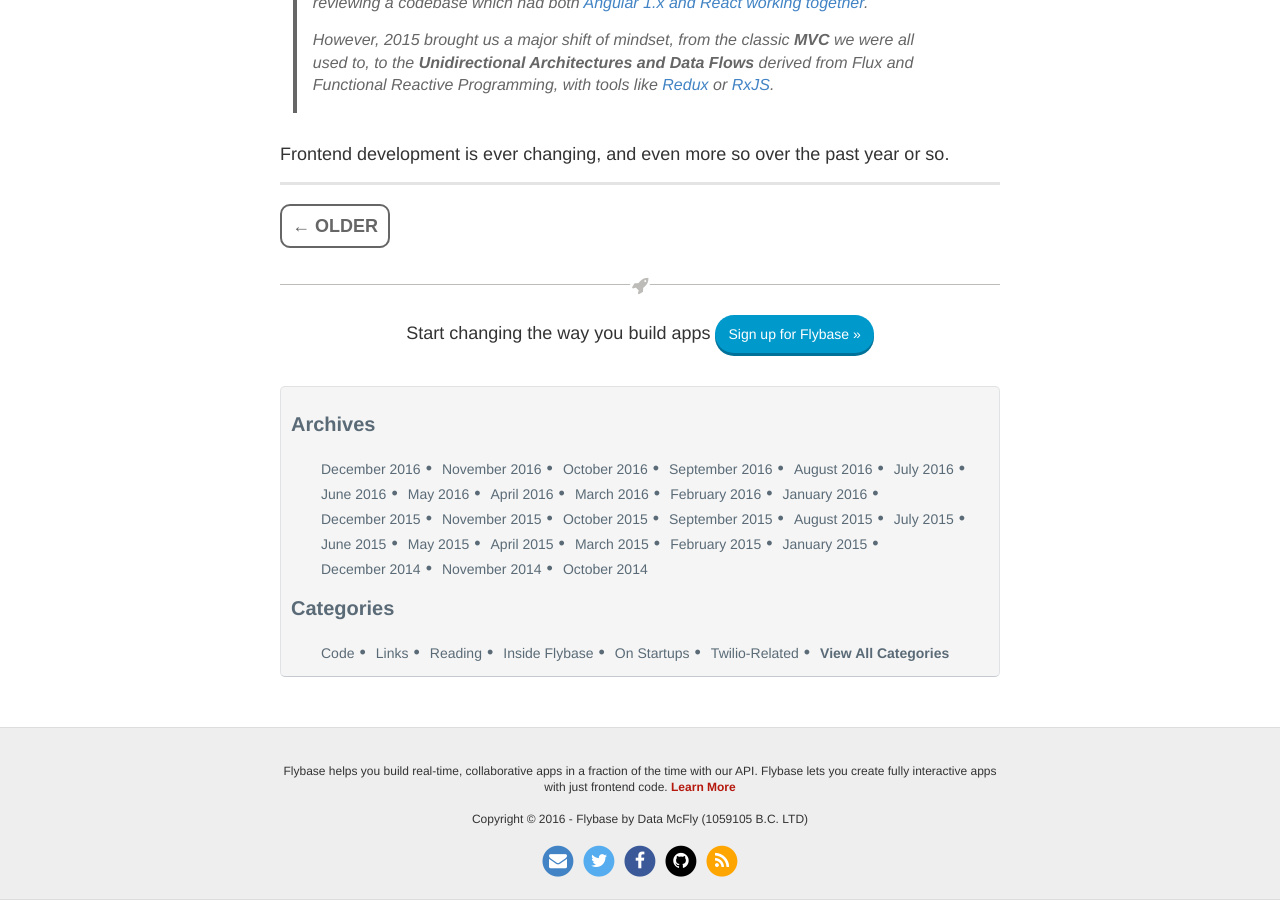
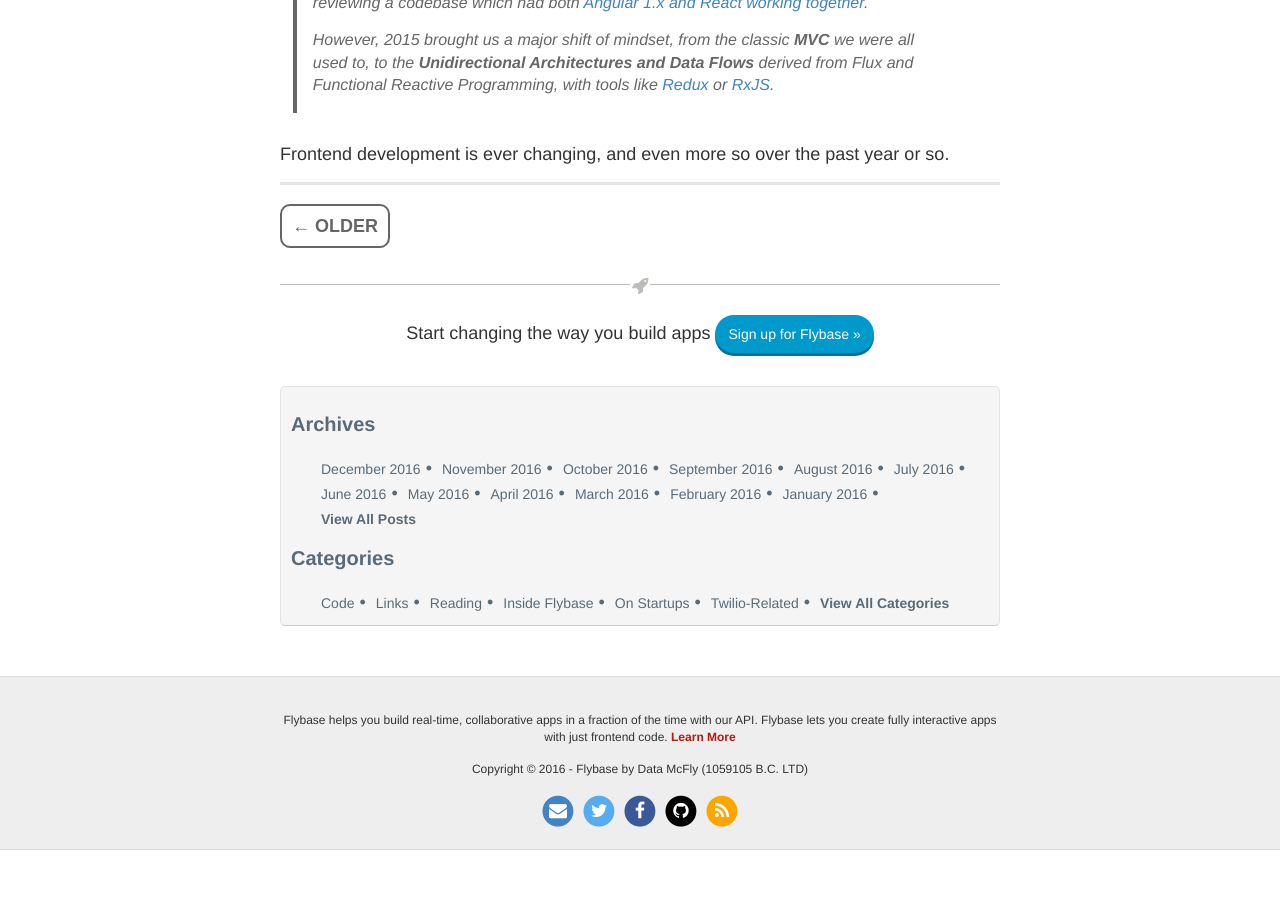
Before and after one commit to flybaseio/flybaseio.github.io, a Jekyll site: the page built from index.html, in a window 1280 px wide and 900 px high, scrolled down 12454 px. Built offline with Jekyll 4.4.1, drawn with Linux system fonts in a browser that asks for light colours; nearby versions of some CDN libraries; the list of posts is cut into pages by our own code; after the commit the page ends 13304 px from its top, so only the background shows below that.

Commit message:
archives

```diff
--- a/_includes/bottom.html
+++ b/_includes/bottom.html
@@ -8,44 +8,47 @@
 		<div id="archives">
 		    <h4 class="widget-title">Archives</h4>
 			<ul>
-				<li><a href="https://blog.flybase.io/2016/12/">December 2016</a> &bull;</li>
-				<li><a href="https://blog.flybase.io/2016/11/">November 2016</a> &bull;</li>
-				<li><a href="https://blog.flybase.io/2016/10/">October 2016</a> &bull;</li>
-				<li><a href="https://blog.flybase.io/2016/09/">September 2016</a> &bull;</li>
-				<li><a href="https://blog.flybase.io/2016/08/">August 2016</a> &bull;</li>
-				<li><a href="https://blog.flybase.io/2016/07/">July 2016</a> &bull;</li>
-				<li><a href="https://blog.flybase.io/2016/06/">June 2016</a> &bull;</li>
-				<li><a href="https://blog.flybase.io/2016/05/">May 2016</a> &bull;</li>
-				<li><a href="https://blog.flybase.io/2016/04/">April 2016</a> &bull;</li>
-				<li><a href="https://blog.flybase.io/2016/03/">March 2016</a> &bull;</li>
-				<li><a href="https://blog.flybase.io/2016/02/">February 2016</a> &bull;</li>
-				<li><a href="https://blog.flybase.io/2016/01/">January 2016</a> &bull;</li>
-				<li><a href="https://blog.flybase.io/2015/12/">December 2015</a> &bull;</li>
-				<li><a href="https://blog.flybase.io/2015/11/">November 2015</a> &bull;</li>
-				<li><a href="https://blog.flybase.io/2015/10/">October 2015</a> &bull;</li>
-				<li><a href="https://blog.flybase.io/2015/09/">September 2015</a> &bull;</li>
-				<li><a href="https://blog.flybase.io/2015/08/">August 2015</a> &bull;</li>
-				<li><a href="https://blog.flybase.io/2015/07/">July 2015</a> &bull;</li>
-				<li><a href="https://blog.flybase.io/2015/06/">June 2015</a> &bull;</li>
-				<li><a href="https://blog.flybase.io/2015/05/">May 2015</a> &bull;</li>
-				<li><a href="https://blog.flybase.io/2015/04/">April 2015</a> &bull;</li>
-				<li><a href="https://blog.flybase.io/2015/03/">March 2015</a> &bull;</li>
-				<li><a href="https://blog.flybase.io/2015/02/">February 2015</a> &bull;</li>
-				<li><a href="https://blog.flybase.io/2015/01/">January 2015</a> &bull;</li>
-				<li><a href="https://blog.flybase.io/2014/12/">December 2014</a> &bull;</li>
-				<li><a href="https://blog.flybase.io/2014/11/">November 2014</a> &bull;</li>
-				<li><a href="https://blog.flybase.io/2014/10/">October 2014</a></li>
+				<li><a href="/2016/12/">December 2016</a> &bull;</li>
+				<li><a href="/2016/11/">November 2016</a> &bull;</li>
+				<li><a href="/2016/10/">October 2016</a> &bull;</li>
+				<li><a href="/2016/09/">September 2016</a> &bull;</li>
+				<li><a href="/2016/08/">August 2016</a> &bull;</li>
+				<li><a href="/2016/07/">July 2016</a> &bull;</li>
+				<li><a href="/2016/06/">June 2016</a> &bull;</li>
+				<li><a href="/2016/05/">May 2016</a> &bull;</li>
+				<li><a href="/2016/04/">April 2016</a> &bull;</li>
+				<li><a href="/2016/03/">March 2016</a> &bull;</li>
+				<li><a href="/2016/02/">February 2016</a> &bull;</li>
+				<li><a href="/2016/01/">January 2016</a> &bull;</li>
+{% comment %}
+				<li><a href="/2015/12/">December 2015</a> &bull;</li>
+				<li><a href="/2015/11/">November 2015</a> &bull;</li>
+				<li><a href="/2015/10/">October 2015</a> &bull;</li>
+				<li><a href="/2015/09/">September 2015</a> &bull;</li>
+				<li><a href="/2015/08/">August 2015</a> &bull;</li>
+				<li><a href="/2015/07/">July 2015</a> &bull;</li>
+				<li><a href="/2015/06/">June 2015</a> &bull;</li>
+				<li><a href="/2015/05/">May 2015</a> &bull;</li>
+				<li><a href="/2015/04/">April 2015</a> &bull;</li>
+				<li><a href="/2015/03/">March 2015</a> &bull;</li>
+				<li><a href="/2015/02/">February 2015</a> &bull;</li>
+				<li><a href="/2015/01/">January 2015</a> &bull;</li>
+				<li><a href="/2014/12/">December 2014</a> &bull;</li>
+				<li><a href="/2014/11/">November 2014</a> &bull;</li>
+				<li><a href="/2014/10/">October 2014</a></li>
+{% endcomment %}
+				<li><a href="/archives"><strong>View All Posts</strong></a></li>
 			</ul>
 			<div class="clear"> </div>
 			<h4 class="widget-title">Categories</h4>
 			<ul>
-				<li><a href="https://blog.flybase.io/tags/code/">Code</a> &bull;</li>
-				<li><a href="https://blog.flybase.io/tags/links/">Links</a> &bull;</li>
-				<li><a href="https://blog.flybase.io/tags/reading/">Reading</a> &bull;</li>
-			  	<li><a href="https://blog.flybase.io/tags/inside/">Inside Flybase</a> &bull;</li>
-			  	<li><a href="https://blog.flybase.io/tags/startups/">On Startups</a> &bull;</li>
-			  	<li><a href="https://blog.flybase.io/tags/twilio/">Twilio-Related</a> &bull;</li>
-				<li><a href="https://blog.flybase.io/tags/"><strong>View All Categories</strong></a></li>
+				<li><a href="/tags/code/">Code</a> &bull;</li>
+				<li><a href="/tags/links/">Links</a> &bull;</li>
+				<li><a href="/tags/reading/">Reading</a> &bull;</li>
+			  	<li><a href="/tags/inside/">Inside Flybase</a> &bull;</li>
+			  	<li><a href="/tags/startups/">On Startups</a> &bull;</li>
+			  	<li><a href="/tags/twilio/">Twilio-Related</a> &bull;</li>
+				<li><a href="/tags/"><strong>View All Categories</strong></a></li>
 			</ul>
 		</div>
 {% endif %}
```
Also changed, not shown: archives/index.html (added, +19 -0 lines).
